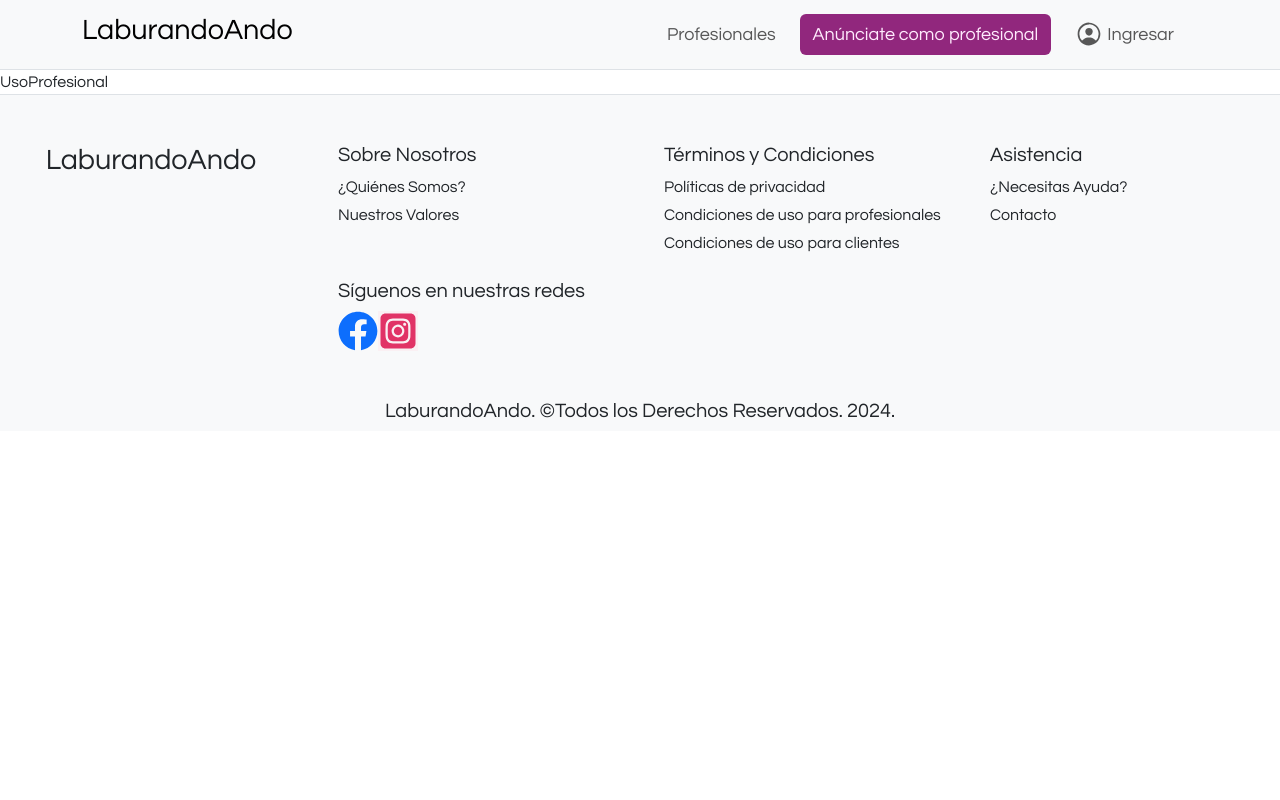
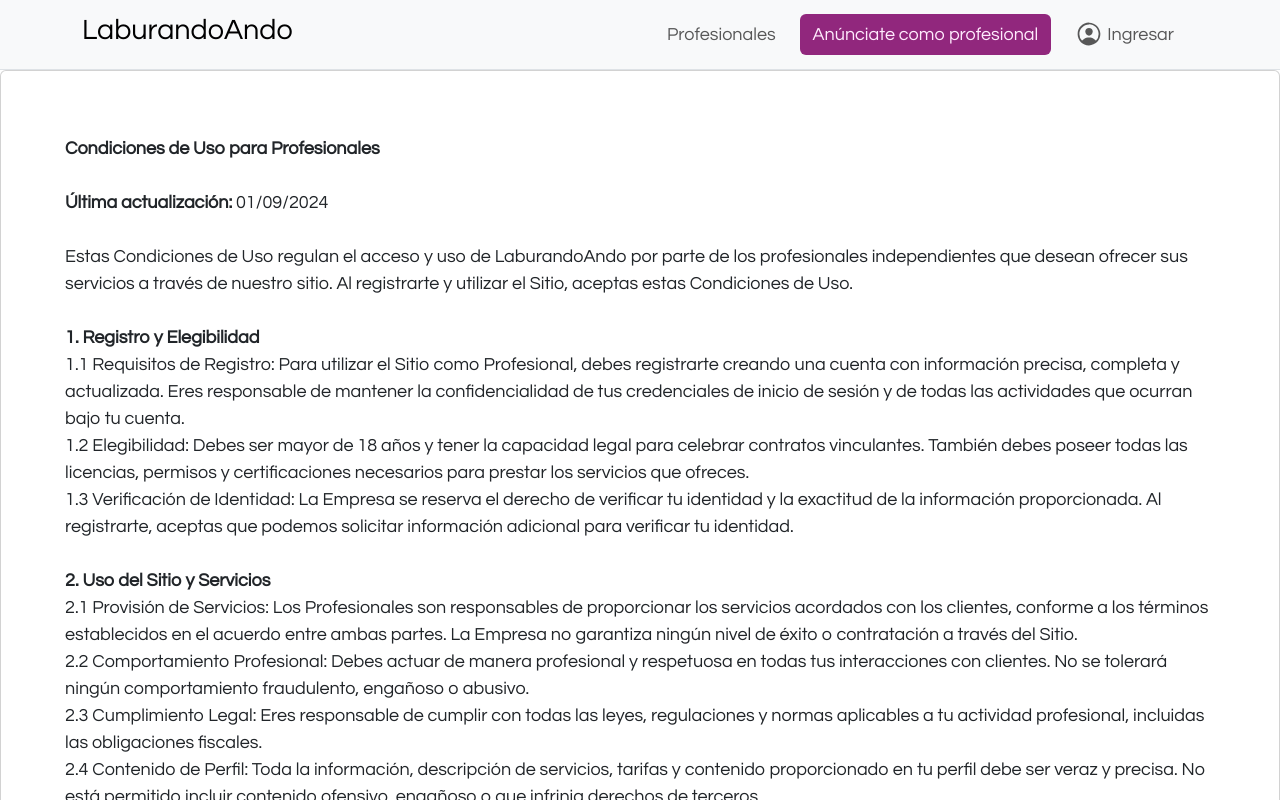
Before and after one commit to FranprzDev/LaburandoAndo, a React (Vite) app: page /usoprofesional in a window 1280 px wide. Shown: the top 800 px of the page. Built offline with nearby package versions, Linux system fonts and the light colour scheme.

Commit message:
se añade contenido a la pagina de Condiciones de Usos para Profesionales

```diff
--- a/src/pages/TerminosCondiciones/UsoCliente.jsx
+++ b/src/pages/TerminosCondiciones/UsoCliente.jsx
@@ -1,7 +1,13 @@
 import React from "react";
 
 const UsoCliente = () => {
-  return <div>UsoCliente</div>;
+  return (
+    <div className="card">
+      <div className="card-body">
+        <p className="mx-5 my-5"></p>
+      </div>
+    </div>
+  );
 };
 
 export default UsoCliente;
--- a/src/pages/TerminosCondiciones/UsoProfesional.jsx
+++ b/src/pages/TerminosCondiciones/UsoProfesional.jsx
@@ -1,7 +1,106 @@
 import React from "react";
 
 const UsoProfesional = () => {
-  return <div>UsoProfesional</div>;
+  return (
+    <div className="card">
+      <div className="card-body">
+        <p className="mx-5 my-5">
+          <strong>Condiciones de Uso para Profesionales </strong>
+          <br />
+          <br />
+          <strong>Última actualización: </strong>01/09/2024
+          <br />
+          <br />
+          Estas Condiciones de Uso regulan el acceso y uso de LaburandoAndo por
+          parte de los profesionales independientes que desean ofrecer sus
+          servicios a través de nuestro sitio. Al registrarte y utilizar el
+          Sitio, aceptas estas Condiciones de Uso. <br />
+          <br />
+          <strong>1. Registro y Elegibilidad</strong>
+          <br />
+          1.1 Requisitos de Registro: Para utilizar el Sitio como Profesional,
+          debes registrarte creando una cuenta con información precisa, completa
+          y actualizada. Eres responsable de mantener la confidencialidad de tus
+          credenciales de inicio de sesión y de todas las actividades que
+          ocurran bajo tu cuenta. <br />
+          1.2 Elegibilidad: Debes ser mayor de 18 años y tener la capacidad
+          legal para celebrar contratos vinculantes. También debes poseer todas
+          las licencias, permisos y certificaciones necesarios para prestar los
+          servicios que ofreces. <br />
+          1.3 Verificación de Identidad: La Empresa se reserva el derecho de
+          verificar tu identidad y la exactitud de la información proporcionada.
+          Al registrarte, aceptas que podemos solicitar información adicional
+          para verificar tu identidad. <br />
+          <br />
+          <strong>2. Uso del Sitio y Servicios</strong>
+          <br />
+          2.1 Provisión de Servicios: Los Profesionales son responsables de
+          proporcionar los servicios acordados con los clientes, conforme a los
+          términos establecidos en el acuerdo entre ambas partes. La Empresa no
+          garantiza ningún nivel de éxito o contratación a través del Sitio.{" "}
+          <br />
+          2.2 Comportamiento Profesional: Debes actuar de manera profesional y
+          respetuosa en todas tus interacciones con clientes. No se tolerará
+          ningún comportamiento fraudulento, engañoso o abusivo. <br />
+          2.3 Cumplimiento Legal: Eres responsable de cumplir con todas las
+          leyes, regulaciones y normas aplicables a tu actividad profesional,
+          incluidas las obligaciones fiscales. <br />
+          2.4 Contenido de Perfil: Toda la información, descripción de
+          servicios, tarifas y contenido proporcionado en tu perfil debe ser
+          veraz y precisa. No está permitido incluir contenido ofensivo,
+          engañoso o que infrinja derechos de terceros. <br />
+          <br />
+          <strong>3. Restricciones de Uso</strong>
+          <br />
+          No debes: <br />
+          • Usar el Sitio para fines ilegales o no autorizados. <br />
+          • Transmitir contenido que sea ofensivo, difamatorio, obsceno o que
+          infrinja derechos de terceros. <br />
+          • Realizar actividades que puedan dañar, deshabilitar o perjudicar la
+          funcionalidad del Sitio. <br />
+          • Intentar obtener acceso no autorizado a las cuentas de otros
+          usuarios o sistemas de la Empresa. <br />
+          <br />
+          <strong>4. Terminación y Suspensión</strong>
+          <br />
+          4.1 Terminación por el Profesional: Puedes cerrar tu cuenta en
+          cualquier momento, notificándonos a través del link “Contacto” al pie
+          de la página. Las obligaciones pendientes deberán ser cumplidas antes
+          de la terminación. <br />
+          4.2 Terminación por la Empresa: Nos reservamos el derecho de suspender
+          o terminar tu cuenta si violas estas Condiciones, si se sospecha
+          actividad fraudulenta, o por cualquier otra razón justificada. <br />
+          <br />
+          <strong>5. Limitación de Responsabilidad</strong>
+          <br />
+          La Empresa no es parte de los contratos entre los Profesionales y los
+          clientes. No garantizamos la calidad, seguridad o legalidad de los
+          servicios ofrecidos por los Profesionales. En ningún caso seremos
+          responsables por daños indirectos, incidentales, especiales o
+          consecuentes derivados del uso del Sitio. <br />
+          <br />
+          <strong>6. Modificaciones de las Condiciones</strong>
+          <br />
+          Nos reservamos el derecho de modificar estas Condiciones de Uso en
+          cualquier momento. Te notificaremos sobre cambios significativos y
+          continuaremos proporcionándote acceso al Sitio bajo las nuevas
+          Condiciones. <br />
+          <br />
+          <strong>7. Ley Aplicable y Jurisdicción</strong>
+          <br />
+          Estas Condiciones se rigen por las leyes de Argentina sin
+          consideración a sus principios de conflicto de leyes. Cualquier
+          disputa derivada de estas Condiciones se resolverá en los tribunales.{" "}
+          <br />
+          <br />
+          <strong>8. Contacto</strong>
+          <br />
+          Para consultas sobre estas Condiciones de Uso, contáctanos a través
+          del link al pie de la página “Contacto”
+        </p>
+      </div>
+    </div>
+  );
 };
 
 export default UsoProfesional;
```
